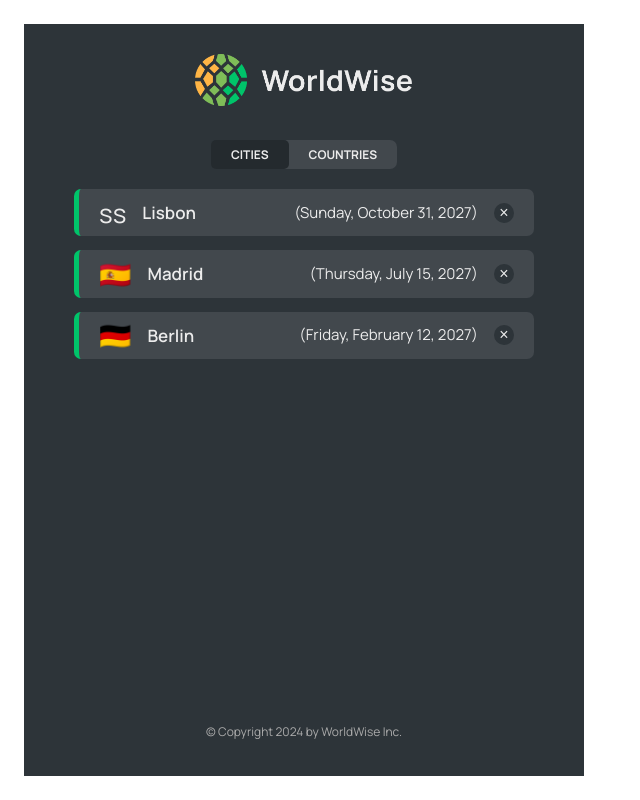
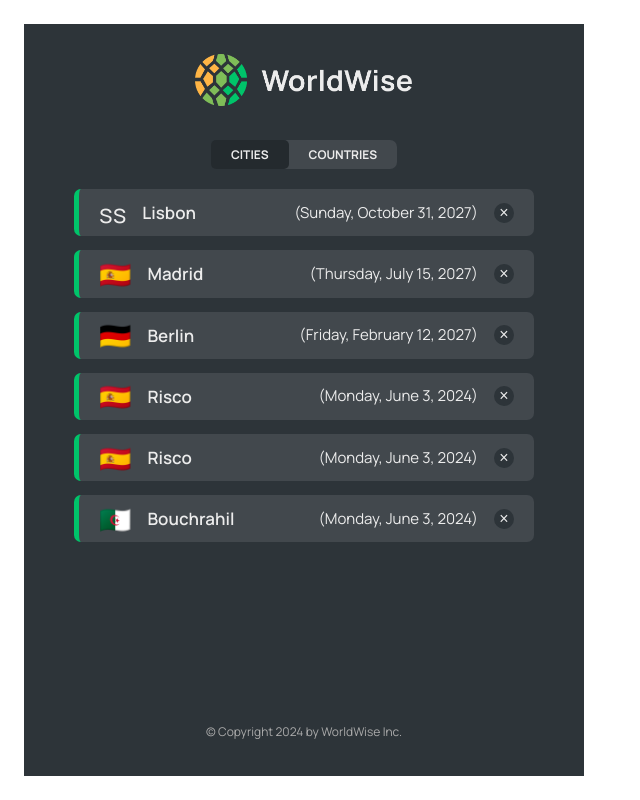
Before and after one commit to MoazElsayedMohamed/Worldwise, a React (Vite) app: page /app/cities in a window 1280 px wide. Shown: the whole page, without its empty margins (0-640 px from the left). Built offline with nearby package versions, Linux system fonts and the light colour scheme; data requests are answered from the project's data file.

Commit message:
feat: :sparkles: new city added to fake api

```diff
--- a/data/cities.json
+++ b/data/cities.json
@@ -10,7 +10,7 @@
         "lat": 38.727881642324164,
         "lng": -9.140900099907554
       },
-      "id": 73930385
+      "id": "73930385"
     },
     {
       "cityName": "Madrid",
@@ -22,7 +22,7 @@
         "lat": 40.46635901755316,
         "lng": -3.7133789062500004
       },
-      "id": 17806751
+      "id": "17806751"
     },
     {
       "cityName": "Berlin",
@@ -34,7 +34,40 @@
         "lat": 52.53586782505711,
         "lng": 13.376933665713324
       },
-      "id": 98443197
+      "id": "98443197"
+    },
+    {
+      "id": "9939",
+      "cityName": "Risco",
+      "emoji": "🇪🇸",
+      "date": "2024-06-03T08:42:37.212Z",
+      "notes": "",
+      "position": {
+        "lat": "38.87541583181577",
+        "lng": "-5.140705420345138"
+      }
+    },
+    {
+      "id": "1f73",
+      "cityName": "Risco",
+      "emoji": "🇪🇸",
+      "date": "2024-06-03T08:53:53.128Z",
+      "notes": "",
+      "position": {
+        "lat": "38.87541583181577",
+        "lng": "-5.140705420345138"
+      }
+    },
+    {
+      "id": "5e0c",
+      "cityName": "Bouchrahil",
+      "emoji": "🇩🇿",
+      "date": "2024-06-03T08:55:09.295Z",
+      "notes": "",
+      "position": {
+        "lat": "36.34754864771582",
+        "lng": "3.212463543702043"
+      }
     }
   ]
 }
--- a/src/components/Form.jsx
+++ b/src/components/Form.jsx
@@ -4,12 +4,13 @@ import { useEffect, useState } from "react";
 import DatePicker from "react-datepicker";
 import "react-datepicker/dist/react-datepicker.css";
 
+import { useUrlPosition } from "../hooks/useUrlPosition";
 import styles from "./Form.module.css";
 import Button from "./Button";
 import ButtonBack from "./ButtonBack";
-import { useUrlPosition } from "../hooks/useUrlPosition";
 import Message from "./Message";
 import Spinner from "./Spinner";
+import { useCities } from "../contexts/CitiesContext";
 
 export function convertToEmoji(countryCode) {
   const codePoints = countryCode
@@ -20,6 +21,7 @@ export function convertToEmoji(countryCode) {
 }
 
 function Forms() {
+  const { createNewCity } = useCities();
   const [lat, lng] = useUrlPosition();
   const [cityName, setCityName] = useState("");
   const [country, setCountry] = useState("");
@@ -31,6 +33,7 @@ function Forms() {
 
   useEffect(
     function () {
+      if (!lat && !lng) return;
       async function fetchCityData() {
         try {
           setIsLoadingGeocoding(true);
@@ -59,12 +62,30 @@ function Forms() {
     [lat, lng]
   );
 
+  function handleSumbitForm(e) {
+    e.preventDefault();
+
+    const newCity = {
+      cityName,
+      country,
+      emoji,
+      date,
+      notes,
+      position: { lat, lng },
+    };
+
+    createNewCity(newCity);
+  }
+
   if (isLoadingGeocoding) return <Spinner />;
+
+  if (!lat && !lng)
+    return <Message message="Start by clicking somwhere on the map." />;
 
   if (geocodingError) return <Message message={geocodingError} />;
 
   return (
-    <form className={styles.form}>
+    <form className={styles.form} onSubmit={handleSumbitForm}>
       <div className={styles.row}>
         <label htmlFor="cityName">City name</label>
         <input
--- a/src/contexts/CitiesContext.jsx
+++ b/src/contexts/CitiesContext.jsx
@@ -38,9 +38,28 @@ function CitiesProvider({ children }) {
     }
   }
 
+  async function createNewCity(newCity) {
+    try {
+      setIsLoading(true);
+      const res = await fetch(`${BASE_URL}/cities`, {
+        method: "POST",
+        body: JSON.stringify(newCity),
+        headers: {
+          "Content-Type": "application/json",
+        },
+      });
+      const data = await res.json();
+      setCities((cities) => [...cities, data]);
+    } catch {
+      alert("there is a loading error...");
+    } finally {
+      setIsLoading(false);
+    }
+  }
+
   return (
     <CitiesContext.Provider
-      value={{ cities, isLoading, currentCity, getCities }}
+      value={{ cities, isLoading, currentCity, getCities, createNewCity }}
     >
       {children}
     </CitiesContext.Provider>
```
